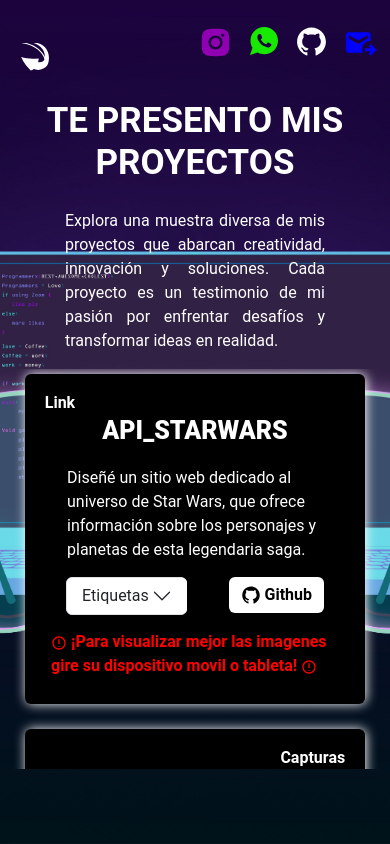
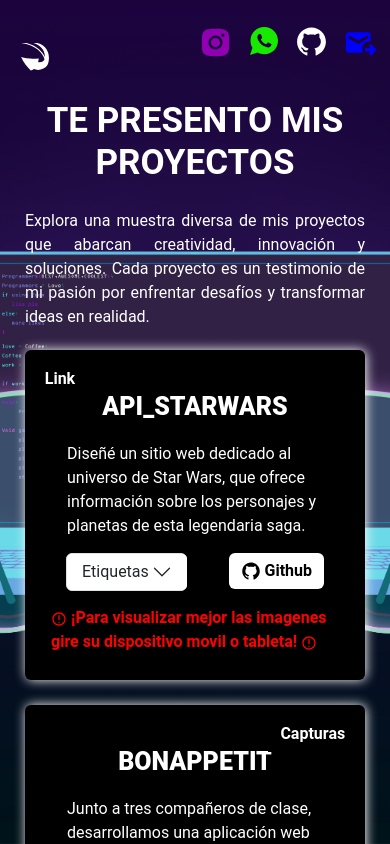
Before and after one commit to Jagudelo1/Mi_Portafolio, a React (Vite) app: page /Proyectos in a window 390 px wide. Shown: the top 844 px of the page. Built offline with nearby package versions, Linux system fonts and the light colour scheme.

Commit message:
Prueba de estilos 1

```diff
--- a/src/css/Proyectos.css
+++ b/src/css/Proyectos.css
@@ -4,12 +4,6 @@
     margin-top: 40px;
     margin-left: 40px;
     margin-right: 40px;
-}
-
-@media (max-width: 1220px){
-    .ContentCards{
-        grid-template-columns: auto auto;
-    }
 }
 
 .TitleProyect{
@@ -30,14 +24,18 @@
     color: #fff;
 }
 
+@media (max-width: 1220px){
+    .ContentCards{
+        grid-template-columns: auto auto;
+    }
+}
+
 @media (max-width: 840px){
     .ContentCards{
         display: grid;
         grid-template-columns: auto !important;
         margin: 0 auto;
-        width: 70%;
-        height: 400px;
-        overflow-y: auto;
+        width: 90%;
     }
     .ContentCards::-webkit-scrollbar {
         width: 4px;
@@ -57,4 +55,8 @@
         grid-template-columns: auto !important;
         width: 100%;
     }
+
+    .ContentDescription{
+        padding: 25px 25px 0;
+    }
 }
```
